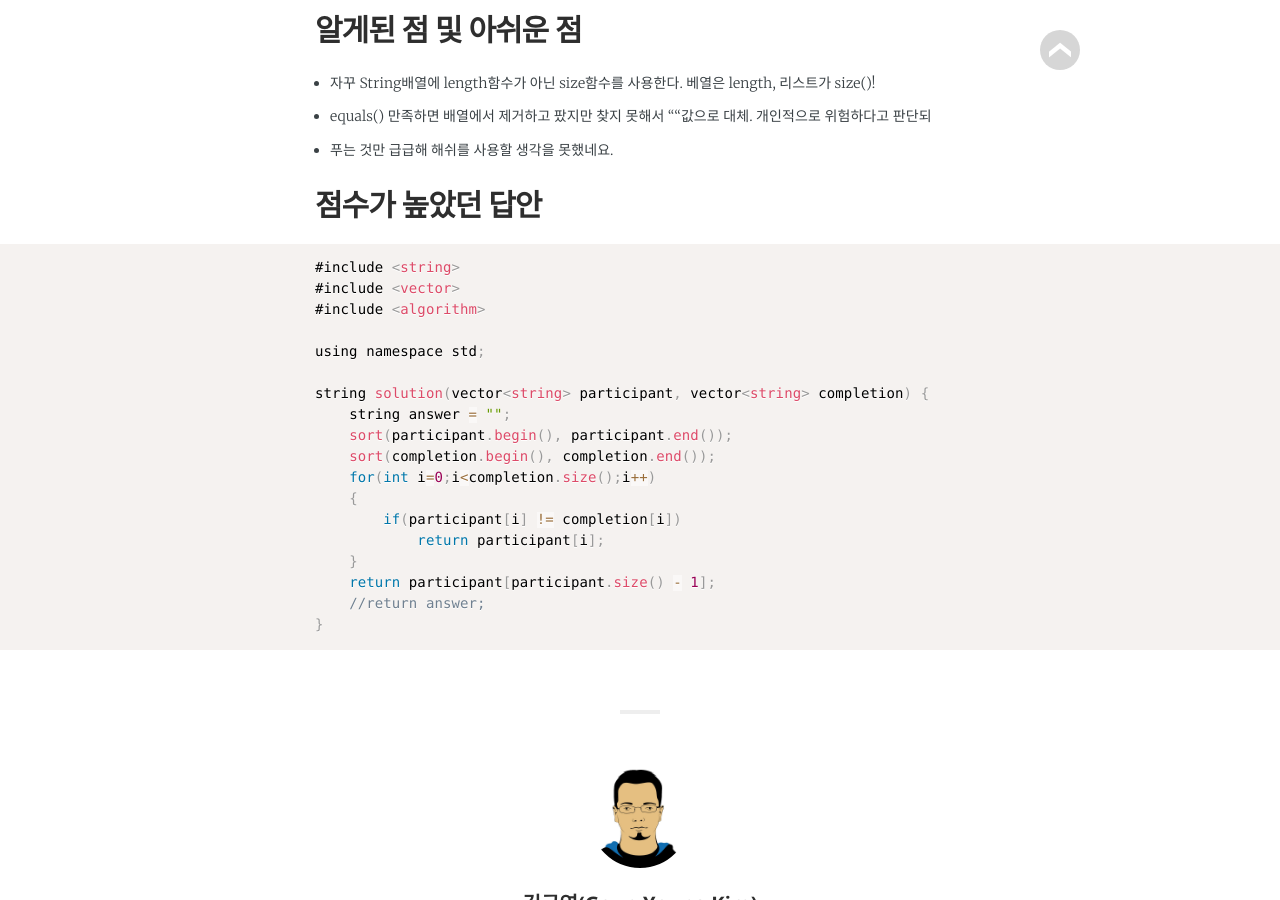
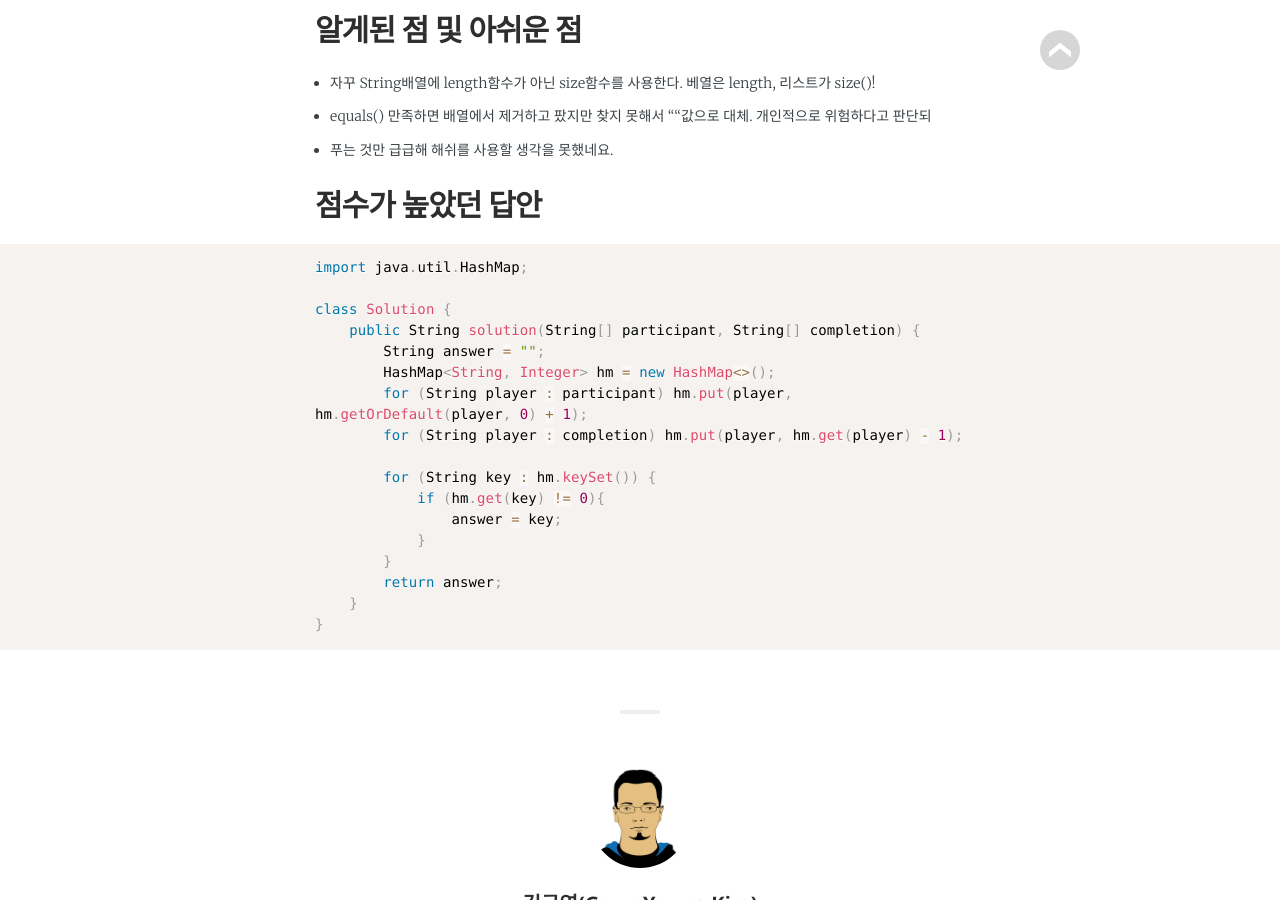
Before and after one commit to jwillmer/jekyllDecent, a Jekyll site: the page built from _posts/2019-02-12-algorithm-hash-1.md, in a window 1280 px wide and 900 px high, scrolled down 1733 px. Built offline with Jekyll 4.4.1, drawn with Linux system fonts in a browser that asks for light colours; some web fonts are replaced.

Commit message:
Update 2019-02-12-algorithm-hash-1.md

````diff
--- a/_posts/2019-02-12-algorithm-hash-1.md
+++ b/_posts/2019-02-12-algorithm-hash-1.md
@@ -72,22 +72,21 @@ class Solution {
 ## 점수가 높았던 답안
 
 ```java
-#include <string>
-#include <vector>
-#include <algorithm>
+import java.util.HashMap;
 
-using namespace std;
+class Solution {
+    public String solution(String[] participant, String[] completion) {
+        String answer = "";
+        HashMap<String, Integer> hm = new HashMap<>();
+        for (String player : participant) hm.put(player, hm.getOrDefault(player, 0) + 1);
+        for (String player : completion) hm.put(player, hm.get(player) - 1);
 
-string solution(vector<string> participant, vector<string> completion) {
-    string answer = "";
-    sort(participant.begin(), participant.end());
-    sort(completion.begin(), completion.end());
-    for(int i=0;i<completion.size();i++)
-    {
-        if(participant[i] != completion[i])
-            return participant[i];
+        for (String key : hm.keySet()) {
+            if (hm.get(key) != 0){
+                answer = key;
+            }
+        }
+        return answer;
     }
-    return participant[participant.size() - 1];
-    //return answer;
 }
 ```
````
